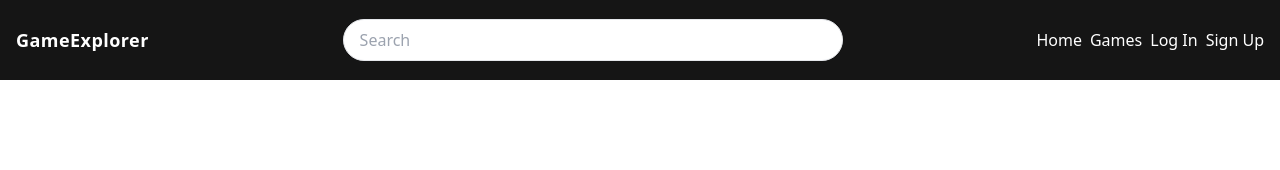
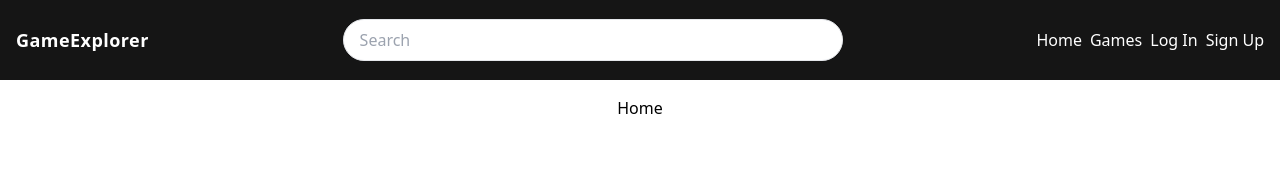
Before and after one commit to restropiajr/GameExplorer, a Next.js app in the folder game-explorer/: page / in a window 1280 px wide. Shown: the top 170 px of the page. Built offline with nearby package versions, Linux system fonts and the light colour scheme.

Commit message:
Created css for home page

```diff
--- a/game-explorer/app/page.tsx
+++ b/game-explorer/app/page.tsx
@@ -1,7 +1,7 @@
 export default function Home() {
 	return (
 		<div>
-			<section>Home</section>
+			<section className='flex justify-center mt-24 items-center'>Home</section>
 		</div>
 	);
 }
```
